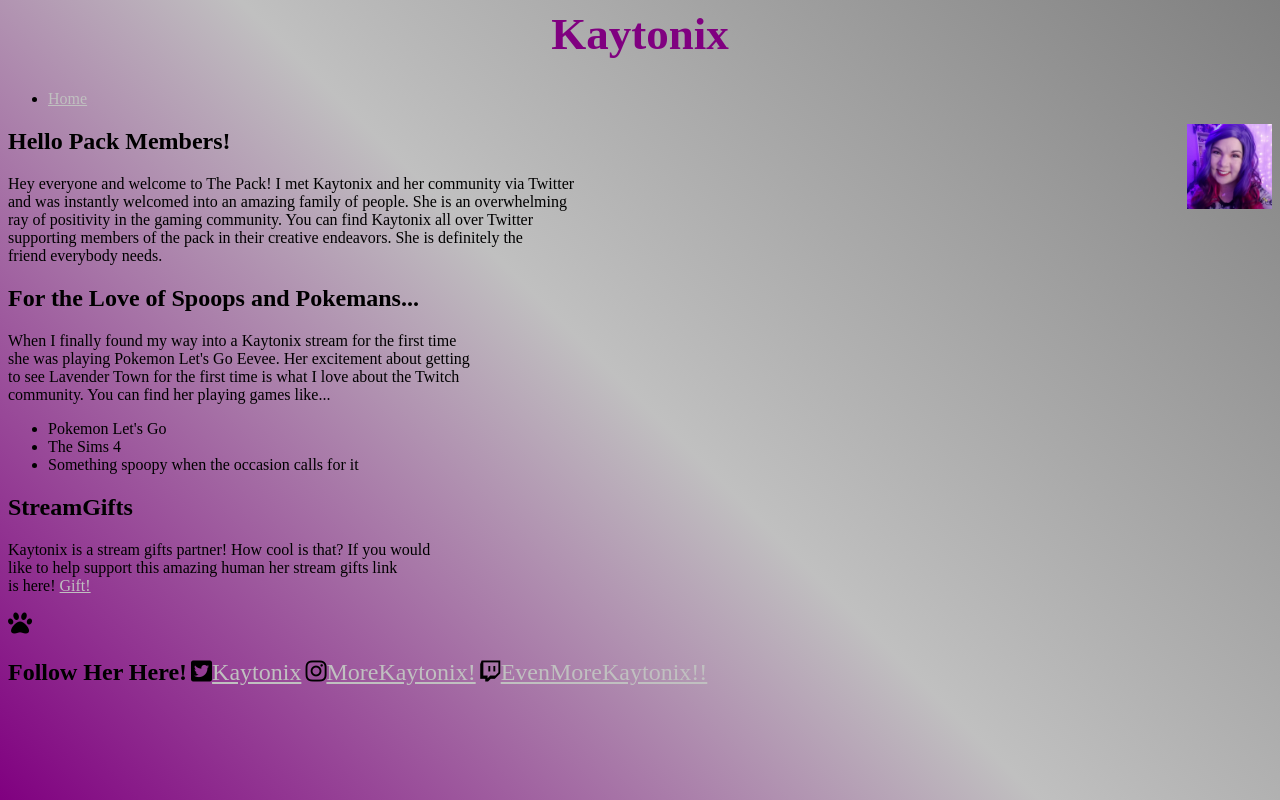
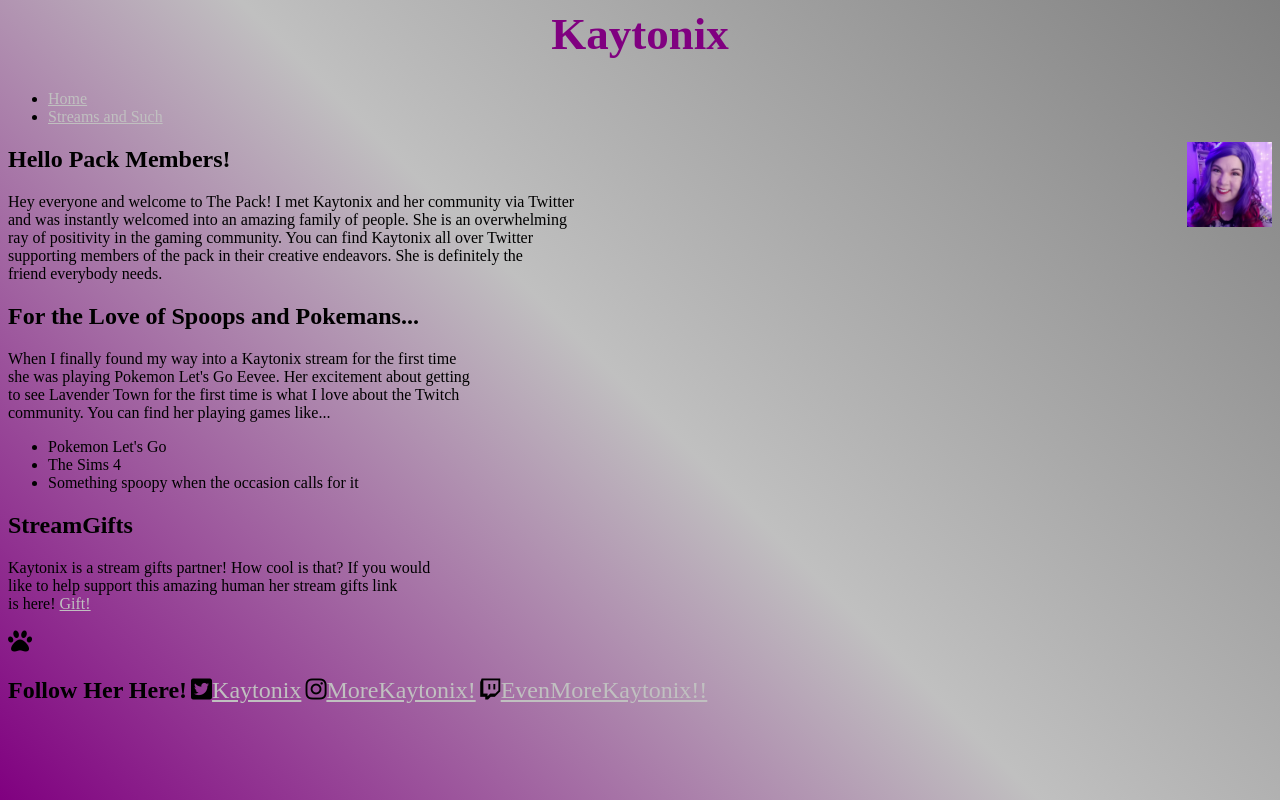
Before and after one commit to Nerdmom630/kaytonixsite, a plain HTML site: page index.html in a window 1280 px wide. Drawn offline with Linux system fonts and the light colour scheme.

Commit message:
Update index.html

```diff
--- a/index.html
+++ b/index.html
@@ -7,7 +7,7 @@
 <nav>
 <ul>
 <li><a href="index.html">Home</a></li>
-
+  <li><a href="kaystrms.html">Streams and Such</a></li>
 </ul>
 </nav>
 <img id="icon" alt="" src="kayicon.png"/>
```
